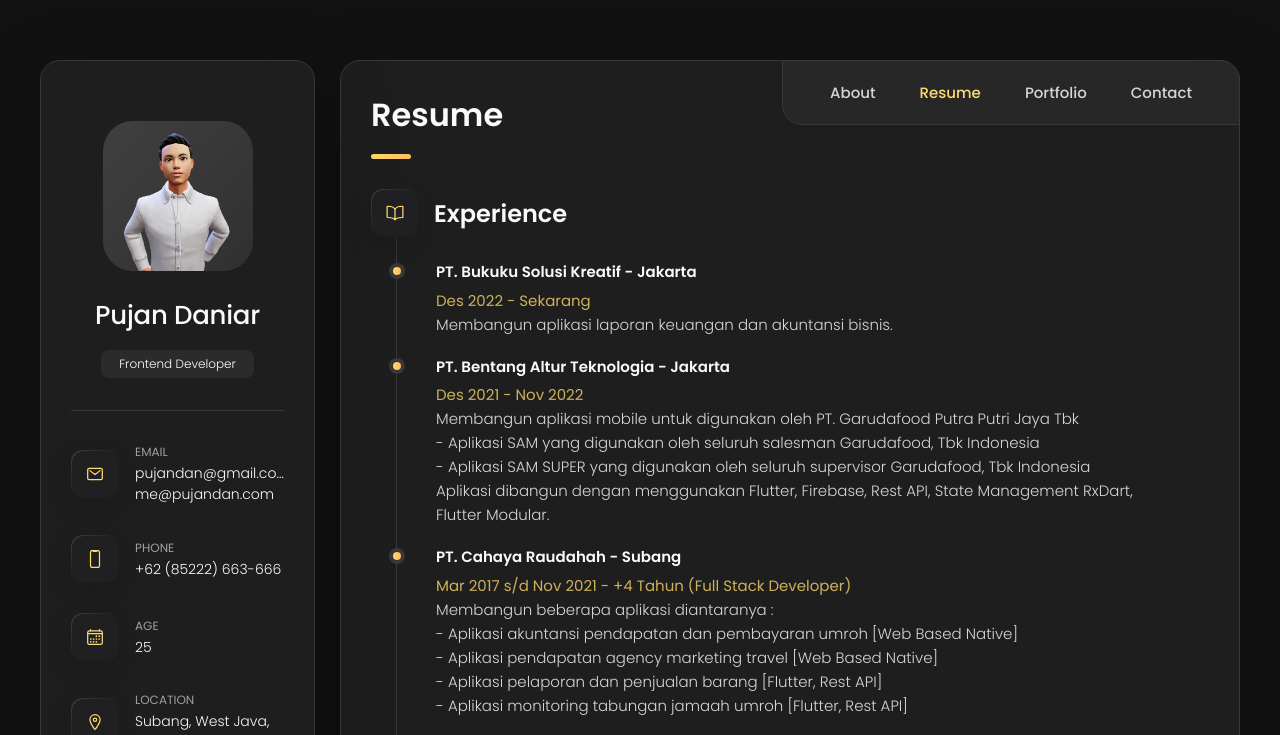
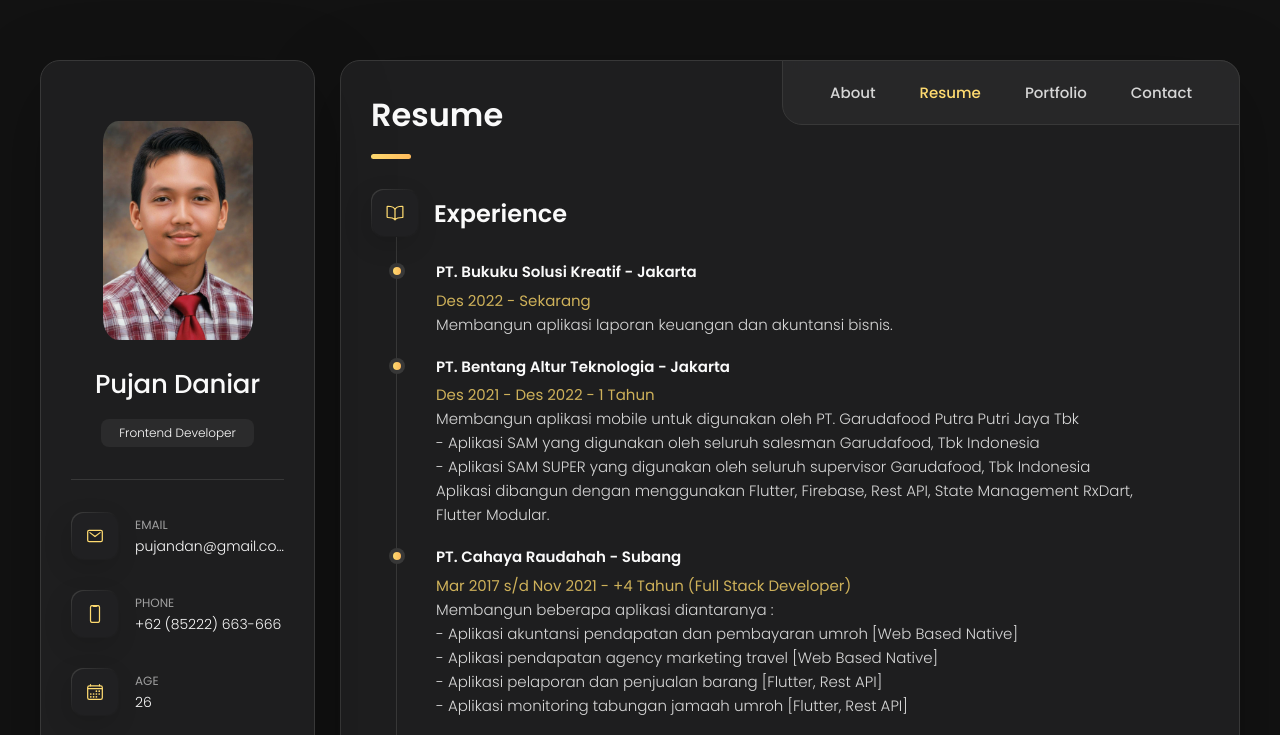
Before and after one commit to pujandan/portofolio, a plain HTML site: page index.html in a window 1280 px wide. Both pictures are taken after a click on the button "Resume". Shown: the top 735 px of the page. Drawn offline with nearby package versions, Linux system fonts and the light colour scheme.

Commit message:
update image

```diff
--- a/index.html
+++ b/index.html
@@ -54,7 +54,7 @@
       <div class="sidebar-info">
 
         <figure class="avatar-box">
-          <img src="./assets/images/my-pujan.png" alt="Richard hanrick" width="80">
+          <img src="./assets/images/pujan_daniar.jpg" alt="Pujan Daniar" width="80" style="border-radius: 10%;">
         </figure>
 
         <div class="info-content">
@@ -85,7 +85,6 @@
               <p class="contact-title">Email</p>
 
               <a href="mailto:pujandan@gmail.com" class="contact-link">pujandan@gmail.com</a>
-              <a href="mailto:me@pujandan.com" class="contact-link">me@pujandan.com</a>
             </div>
 
           </li>
@@ -112,7 +111,7 @@
 
             <div class="contact-info">
               <p class="contact-title">Age</p>
-              <time datetime="1945-08-17">25</time>
+              <time datetime="1945-08-17">26</time>
             </div>
 
           </li>
@@ -544,7 +543,7 @@
 
               <h4 class="h4 timeline-item-title">PT. Bentang Altur Teknologia - Jakarta</h4>
 
-              <span>Des 2021 - Nov 2022</span>
+              <span>Des 2021 - Des 2022 - 1 Tahun</span>
 
               <p class="timeline-text">
                 Membangun aplikasi mobile untuk digunakan oleh PT. Garudafood Putra Putri Jaya Tbk <br />
```
Also changed, not shown: assets/images/app/1725441935522.jpg (added), assets/images/pujan-daniar.jpg (added), assets/images/pujan_daniar.jpg (added).
